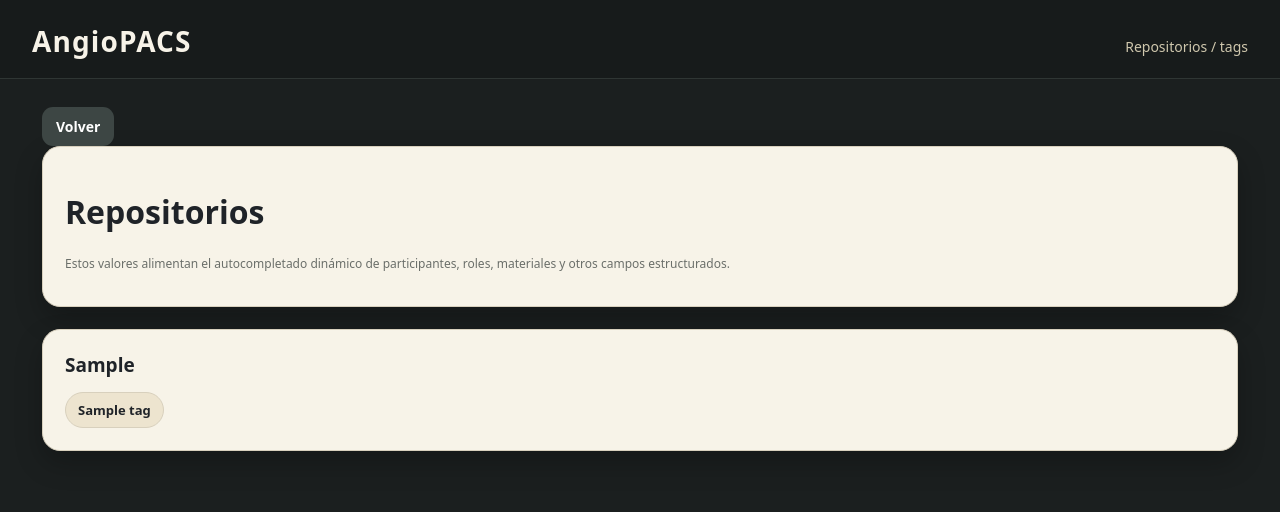
After one commit to superegi/angiopacs, a FastAPI app: page /repositorios in a window 1280 px wide. The commit adds this page. Shown: the top 512 px of the page. Run offline with FastAPI, Linux system fonts and the light colour scheme; tables that the repository leaves empty hold one stand-in row (values such as "Sample post").

Commit message:
ANGIO-005: agrega vista de repositorios de tags

```diff
--- a/backend/static/css/style.css
+++ b/backend/static/css/style.css
@@ -646,3 +646,27 @@ video {
     grid-template-columns: 1fr;
   }
 }
+
+/* ANGIO-005: repositorios / tags */
+.tag-cloud {
+  display: flex;
+  flex-wrap: wrap;
+  gap: 10px;
+  margin-top: 12px;
+}
+
+.tag-chip {
+  display: inline-block;
+  padding: 8px 12px;
+  border-radius: 999px;
+  background: #ede4cf;
+  border: 1px solid var(--border);
+  font-size: 13px;
+  font-weight: 800;
+  color: var(--text);
+}
+
+.tag-disabled {
+  opacity: .45;
+  text-decoration: line-through;
+}
--- /dev/null
+++ b/backend/templates/repositorios.html
@@ -0,0 +1,55 @@
+<!DOCTYPE html>
+<html lang="es">
+<head>
+<meta charset="UTF-8">
+<title>Repositorios AngioPACS</title>
+<link rel="stylesheet" href="/static/css/style.css">
+</head>
+
+<body>
+
+<header class="topbar">
+    <div class="brand">
+        <h1>AngioPACS</h1>
+        <span>Repositorios / tags</span>
+    </div>
+</header>
+
+<main class="container">
+
+<a class="btn btn-secondary" href="/">Volver</a>
+
+<div class="card">
+    <h1>Repositorios</h1>
+    <p class="small">
+        Estos valores alimentan el autocompletado dinámico de participantes, roles, materiales y otros campos estructurados.
+    </p>
+</div>
+
+{% if agrupados %}
+    {% for tipo, items in agrupados.items() %}
+    <div class="card">
+        <h2 class="card-title">{{ tipo }}</h2>
+
+        <div class="tag-cloud">
+            {% for item in items %}
+                <span class="tag-chip {% if not item.activo %}tag-disabled{% endif %}">
+                    {{ item.nombre }}
+                </span>
+            {% endfor %}
+        </div>
+    </div>
+    {% endfor %}
+{% else %}
+    <div class="card">
+        <h2 class="card-title">Sin datos</h2>
+        <p class="small">
+            Aún no hay tags registrados. Se crearán automáticamente al agregar participantes y materiales.
+        </p>
+    </div>
+{% endif %}
+
+</main>
+
+</body>
+</html>
```
Also changed, not shown: backend/routers/pacientes.py (+28 -0 lines).
